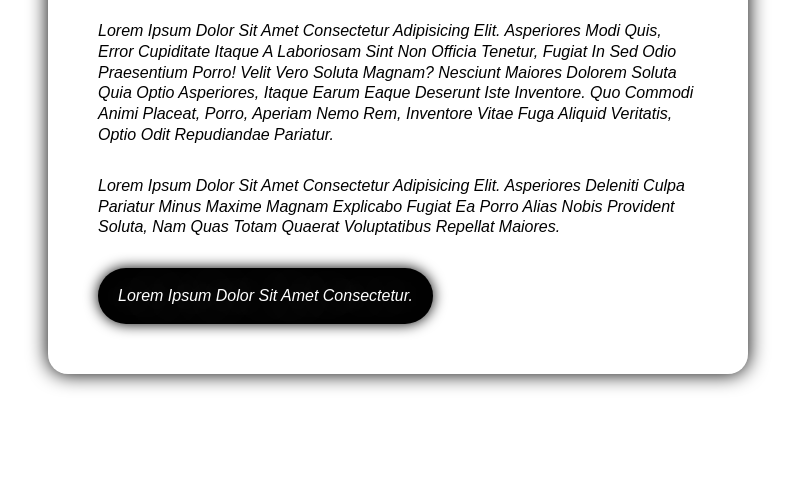
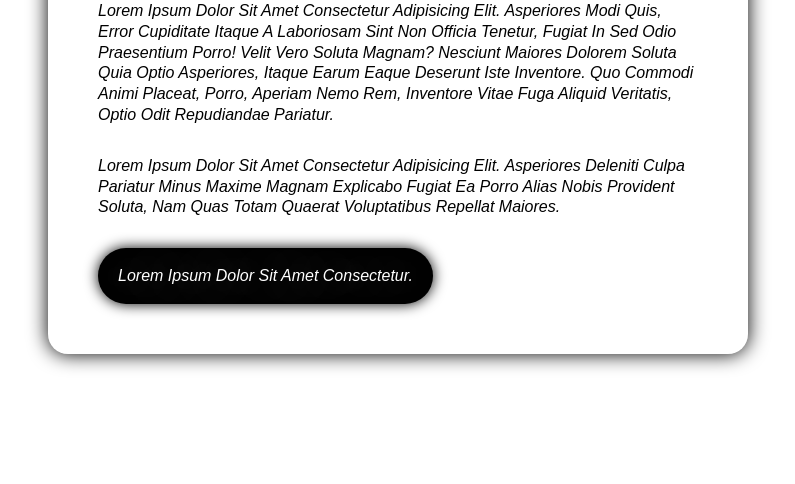
Before and after one commit to AlipbaiMedet/www, a plain HTML site: page index.html in a window 1280 px wide. Shown: the part 319-803 px from the top of the page, without its empty margins (242-1037 px from the left). Drawn offline with Linux system fonts and the light colour scheme.

Commit message:
Update style.css

```diff
--- a/css/style.css
+++ b/css/style.css
@@ -46,7 +46,7 @@ body {
 .container{
 	max-width: 700px;
 	background-color: rgba(255,255,255,0.2);
-	margin: 150px auto 0;
+	margin: 130px auto;
 	padding: 50px;
 	box-shadow: 0px 0px 20px #000;
 	border-radius: 20px;
```
